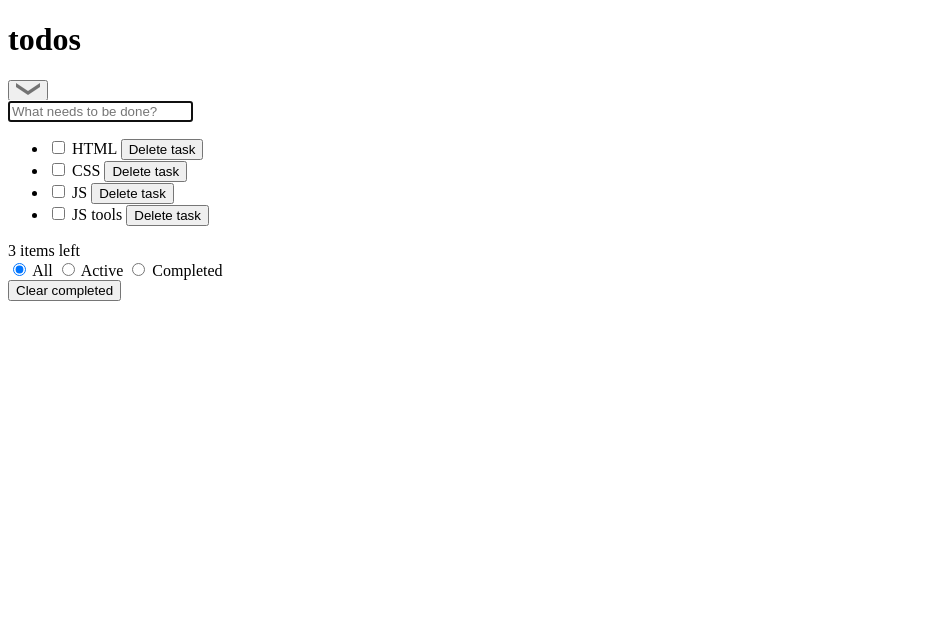
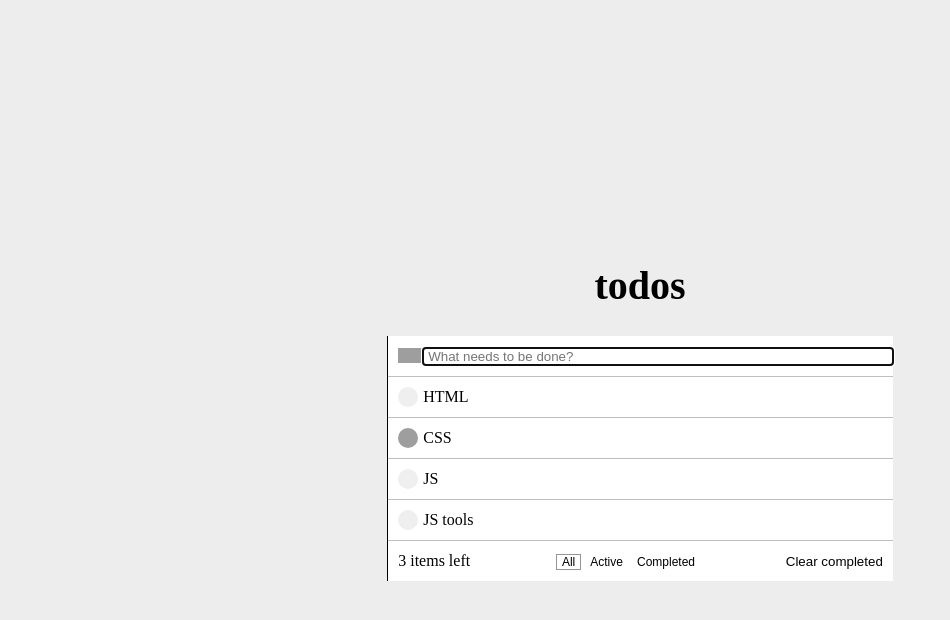
Before and after one commit to ok-technopolis-autumn-2019/DIMA_ALEXANDROV, a plain HTML site: page index.html in a window 1280 px wide. Shown: the whole page, without its empty margins (0-950 px from the left). Drawn offline with Linux system fonts and the light colour scheme; grey boxes are pictures that could not be loaded.

Commit message:
Add CSS styling

```diff
--- /dev/null
+++ b/css/style.css
@@ -0,0 +1,177 @@
+html, body {
+    height: 100%;
+}
+
+body {
+    display: flex;
+    justify-items: center;
+    justify-content: center;
+    align-content: center;
+    align-items: center;
+    background: rgba(150, 150, 150, 0.17);
+}
+
+.todo-app {
+    width: 40%;
+}
+
+.todo-app__frame {
+    border-left: 1px solid;
+    background: #FFFFFF;
+}
+
+.todo-app__header {
+    text-align: center;
+    font-size: 20px;
+}
+
+.main-controls__create-new-task {
+    width: 100%;
+}
+
+.main-controls__create-new-task-input {
+    border: none;
+    padding-left: 5px;
+    padding-right: 5px;
+    overflow: hidden;
+    box-sizing: border-box;
+    width: 100%;
+}
+
+.tasks__task-list.task-list {
+    padding: 0;
+    margin: 0;
+    list-style-type: none;
+}
+
+.main-controls__select-all {
+    padding-left: 10px;
+}
+
+.main-controls__select-all .main-controls__select-all-button {
+    background: transparent url("https://raw.githubusercontent.com/ok-technopolis-autumn-2019/todo-app-design/master/icons/select-all.png") no-repeat;
+    cursor: pointer;
+    border: none;
+    width: 25px;
+    height: 15px;
+    text-indent: -9999px;
+}
+
+.task-item__status-checkbox > .task-item__text {
+    text-decoration: underline;
+}
+
+.task-item__delete-button {
+    display: none;
+    margin-left: auto;
+}
+
+.task-item:hover button {
+    display: inline-block;
+    background: transparent url("https://raw.githubusercontent.com/ok-technopolis-autumn-2019/todo-app-design/master/icons/close.png") no-repeat;
+    cursor: pointer;
+    border: none;
+    width: 15px;
+    height: 15px;
+    text-indent: -9999px;
+}
+
+.task-item__status-checkbox {
+    display: none;
+}
+
+.task-item__status-checkbox + label {
+    background: rgba(153, 153, 153, 0.16);
+    height: 20px;
+    width: 20px;
+    border-radius: 10px;
+    display: inline-block;
+    padding: 0 0 0 0px;
+}
+
+.task-item__status-checkbox:checked + label {
+    background: url("https://raw.githubusercontent.com/ok-technopolis-autumn-2019/todo-app-design/master/icons/completed.png");
+    height: 20px;
+    width: 20px;
+    display: inline-block;
+    padding: 0 0 0 0;
+}
+
+.task-item__view {
+    display: flex;
+    align-items: center;
+    min-height: 40px;
+}
+
+.task-item__view .task-item__text {
+    padding: 0 5px;
+}
+
+.task-list__task-item.task-item {
+    border-bottom: 1px solid rgba(0, 0, 0, 0.25);
+    padding: 0 10px;
+    align-items: center;
+}
+
+.todo-app__main-controls.main-controls {
+    display: flex;
+    border-bottom: 1px solid rgba(0, 0, 0, 0.25);
+    height: 40px;
+    align-items: center;
+}
+
+.todo-app__actions-bar.actions-bar {
+    display: flex;
+    justify-content: space-between;
+    height: 40px;
+    align-items: center;
+}
+
+.task-counter {
+    padding-left: 10px;
+    padding-right: 5px;
+}
+
+.clear-completed {
+    padding-left: 5px;
+    padding-right: 10px;
+}
+
+.clear-completed .clear-completed-button {
+    background: transparent;
+    border: none;
+    padding: 0;
+    cursor: pointer;
+}
+
+.task-filter {
+    padding: 0 10px;
+}
+
+.task-filter .task-filter__label {
+    display: inline-block;
+    background: transparent;
+    font-family: sans-serif, Arial;
+    font-size: 12px;
+    border: none;
+    padding: 0 5px;
+    border-radius: 0;
+    cursor: pointer;
+}
+
+.task-filter .task-filter__input {
+    opacity: 0;
+    height: 0;
+    width: 0;
+    position: fixed;
+    cursor: pointer;
+}
+
+.task-filter .task-filter__input:checked + label {
+    border: 1px solid #969696;
+    border-radius: 0;
+}
+
+.task-filter .task-filter__input:hover + label {
+    background-color: rgba(184, 203, 184, 0.2);
+}
--- a/index.html
+++ b/index.html
@@ -3,6 +3,8 @@
 <head>
     <meta charset="UTF-8">
     <title>TODO App</title>
+
+    <link type="text/css" rel="stylesheet" href="./css/style.css">
 </head>
 <body>
 <div class="todo-app">
@@ -13,13 +15,13 @@
     <main class="todo-app__frame">
         <section class="todo-app__main-controls main-controls">
             <div class="main-controls__select-all">
-                <button class="main-controls__select-all-button" aria-label="Select all jobs">
-                    <img src="images/icons/select-all.png" alt="Select all jobs">
+                <button class="main-controls__select-all-button">
+                    Select all jobs
                 </button>
             </div>
-            <div class="main-controls__create-new">
-                <input id="main-controls__create-new-input" placeholder="What needs to be done?" type="text" autofocus="autofocus"
-                       aria-label="Input job to add">
+            <div class="main-controls__create-new-task">
+                <input class="main-controls__create-new-task-input" placeholder="What needs to be done?" type="text" autofocus="autofocus"
+                       aria-label="Input task to add">
             </div>
         </section>
 
@@ -27,9 +29,13 @@
             <ul class="tasks__task-list task-list">
                 <li class="task-list__task-item task-item">
                     <div class="task-item__view">
-                        <input type="checkbox" class="task-item__status" aria-label="Active task: HTML">
+                        <input id="html" type="checkbox" class="task-item__status-checkbox">
+                        <label for="html" class="task-item__status-label" aria-label="Active task: HTML"></label>
+
                         <span class="task-item__text">HTML</span>
-                        <button class="task-item__delete-button">Delete task</button>
+                        <button class="task-item__delete-button">
+                            Delete task
+                        </button>
                     </div>
                     <div class="task-item__edit" hidden="hidden">
                         <input type="text" class="task-item__input" value="HTML" aria-label="Edit task: HTML">
@@ -37,9 +43,13 @@
                 </li>
                 <li class="task-list__task-item task-item">
                     <div class="task-item__view">
-                        <input type="checkbox" class="task-item__status" aria-label="Completed task: CSS">
+                        <input id="css" type="checkbox" class="task-item__status-checkbox" checked="checked">
+                        <label for="css" class="task-item__status-label" aria-label="Completed task: CSS"></label>
+
                         <span class="task-item__text">CSS</span>
-                        <button class="task-item__delete-button">Delete task</button>
+                        <button class="task-item__delete-button">
+                            Delete task
+                        </button>
                     </div>
                     <div class="task-item__edit" hidden="hidden">
                         <input type="text" class="task-item__input" value="CSS" aria-label="Edit task: CSS">
@@ -47,9 +57,13 @@
                 </li>
                 <li class="task-list__task-item task-item">
                     <div class="task-item__view">
-                        <input type="checkbox" class="task-item__status" aria-label="Active task: JS">
+                        <input id="js" type="checkbox" class="task-item__status-checkbox">
+                        <label for="js" class="task-item__status-label" aria-label="Active task: JS"></label>
+
                         <span class="task-item__text">JS</span>
-                        <button class="task-item__delete-button">Delete task</button>
+                        <button class="task-item__delete-button">
+                            Delete task
+                        </button>
                     </div>
                     <div class="task-item__edit" hidden="hidden">
                         <input type="text" class="task-item__input" value="JS" aria-label="Edit task: JS">
@@ -57,9 +71,13 @@
                 </li>
                 <li class="task-list__task-item task-item">
                     <div class="task-item__view">
-                        <input type="checkbox" class="task-item__status" aria-label="Active task: JS tools">
+                        <input id="js-tools" type="checkbox" class="task-item__status-checkbox">
+                        <label for="js-tools" class="task-item__status-label" aria-label="Active task: JS tools"></label>
+
                         <span class="task-item__text">JS tools</span>
-                        <button class="task-item__delete-button">Delete task</button>
+                        <button class="task-item__delete-button">
+                            Delete task
+                        </button>
                     </div>
                     <div class="task-item__edit" hidden="hidden">
                         <input type="text" class="task-item__input" value="JS tools" aria-label="Edit task: JS tools">
@@ -69,28 +87,26 @@
         </section>
 
         <section class="todo-app__actions-bar actions-bar">
-            <div class="actions-bar-item">
+            <div class="actions-bar__item">
                 <div class="task-counter">
                     <span>3 items left</span>
                 </div>
             </div>
-            <div class="actions-bar-item">
+            <div class="actions-bar__item">
                 <div class="task-filter" role="group" aria-label="Filter tasks by status">
-                    <label class="task-filter__item">
-                        <input type="radio" class="task-filter__input" name="filter" checked="checked" value="All"/>
-                        <span class="task-filter__text" aria-label="Select all tasks">All</span>
-                    </label>
-                    <label class="task-filter__item">
-                        <input type="radio" class="task-filter__input" name="filter" value="Active"/>
-                        <span class="task-filter__text" aria-label="Select active tasks">Active</span>
-                    </label>
-                    <label class="task-filter__item">
-                        <input type="radio" class="task-filter__input" name="filter" value="Completed"/>
-                        <span class="task-filter__text" aria-label="Select completed tasks">Completed</span>
-                    </label>
+                    <input id="task-filter__all-filter" type="radio" class="task-filter__input" name="filter" checked="checked"
+                           value="All"/>
+                    <label for="task-filter__all-filter" class="task-filter__label" aria-label="Select all tasks">All</label>
+
+                    <input id="task-filter__active-filter" type="radio" class="task-filter__input" name="filter" value="Active"/>
+                    <label for="task-filter__active-filter" class="task-filter__label" aria-label="Select active tasks">Active</label>
+
+                    <input id="task-filter__completed-filter" type="radio" class="task-filter__input" name="filter" value="Completed"/>
+                    <label for="task-filter__completed-filter" class="task-filter__label"
+                           aria-label="Select completed tasks">Completed</label>
                 </div>
             </div>
-            <div class="actions-bar-item">
+            <div class="actions-bar__item">
                 <div class="clear-completed">
                     <button class="clear-completed-button" aria-label="Clear completed tasks">Clear completed</button>
                 </div>
```
